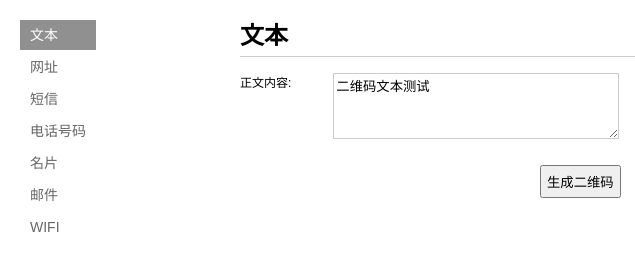
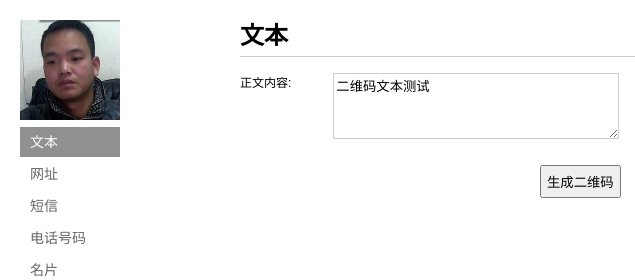
Before and after one commit to qrcode/qrcode.github.com, a plain HTML site: page index.html in a window 1280 px wide. Shown: the top 280 px of the page, 0-635 px from the left. Drawn offline with Linux system fonts and the light colour scheme.

Commit message:
modified:   index.html

```diff
--- a/index.html
+++ b/index.html
@@ -54,6 +54,7 @@
 
     <body>
         <ul id="nav">
+            <li><a href="http://weibo.com/robin2wu" target="_blank"  class="external" style="padding:0px;"> <img src="images/head.jpg" width="100px" /></a></li>
             <li class="current"><a href="#section-text">文本</a></li>
             <li><a href="#section-link">网址</a></li>
             <li><a href="#section-sms">短信</a></li>
```
